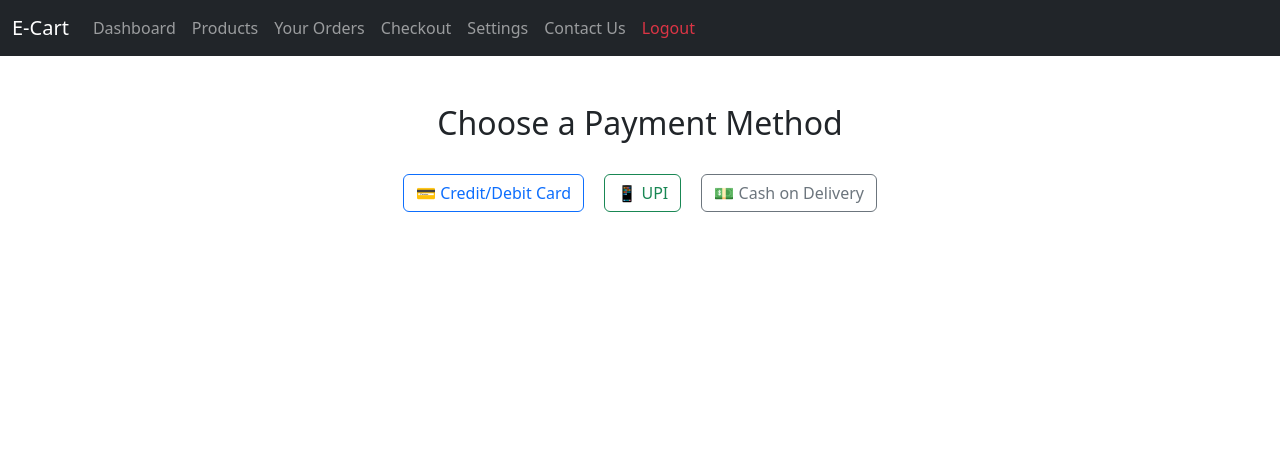
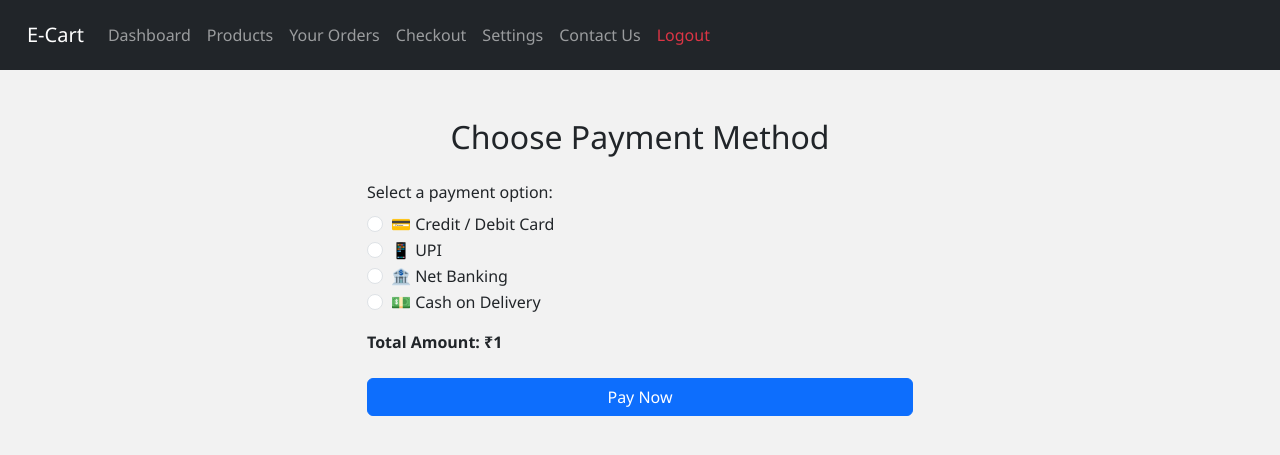
Before and after one commit to KRISHNACHAITANYAVEJENDLA/E-cart, a Flask app: template templates/payments.html in a window 1280 px wide. Shown: the top 455 px of the page. Run offline with Flask 3, Linux system fonts and the light colour scheme; the template is opened without the code that fills it: most values are stand-ins (such as "Sample title", 1, 10 or a date in 2020).

Commit message:
Update payments.html

```diff
--- a/templates/payments.html
+++ b/templates/payments.html
@@ -2,90 +2,50 @@
 <html lang="en">
 <head>
   <meta charset="UTF-8">
-  <title>Payments | E-cart</title>
+  <title>Payment | E-cart</title>
+  <meta name="viewport" content="width=device-width, initial-scale=1">
   <link href="https://cdn.jsdelivr.net/npm/bootstrap@5.3.0/dist/css/bootstrap.min.css" rel="stylesheet">
-  <script>
-    function showForm(method) {
-      document.querySelectorAll('.payment-form').forEach(f => f.style.display = 'none');
-      document.getElementById(method).style.display = 'block';
-    }
-  </script>
+  <link rel="stylesheet" href="{{ url_for('static', filename='css/style.css') }}">
 </head>
 <body>
+
   {% include 'navbar.html' %}
 
   <div class="container mt-5">
-    {% if not session.get('payment_done') %}
-      <h2 class="text-center mb-4">Choose a Payment Method</h2>
-      <div class="text-center mb-4">
-        <button onclick="showForm('credit')" class="btn btn-outline-primary m-2">💳 Credit/Debit Card</button>
-        <button onclick="showForm('upi')" class="btn btn-outline-success m-2">📱 UPI</button>
-        <button onclick="showForm('cod')" class="btn btn-outline-secondary m-2">💵 Cash on Delivery</button>
+    <h2 class="text-center mb-4">Choose Payment Method</h2>
+
+    <div class="row justify-content-center">
+      <div class="col-md-6">
+        <form method="post" action="{{ url_for('payments') }}">
+          <div class="mb-3">
+            <label class="form-label">Select a payment option:</label>
+            <div class="form-check">
+              <input class="form-check-input" type="radio" name="payment_method" value="credit_card" required>
+              <label class="form-check-label">💳 Credit / Debit Card</label>
+            </div>
+            <div class="form-check">
+              <input class="form-check-input" type="radio" name="payment_method" value="upi" required>
+              <label class="form-check-label">📱 UPI</label>
+            </div>
+            <div class="form-check">
+              <input class="form-check-input" type="radio" name="payment_method" value="net_banking" required>
+              <label class="form-check-label">🏦 Net Banking</label>
+            </div>
+            <div class="form-check">
+              <input class="form-check-input" type="radio" name="payment_method" value="cod" required>
+              <label class="form-check-label">💵 Cash on Delivery</label>
+            </div>
+          </div>
+
+          <div class="mb-4">
+            <strong>Total Amount: ₹{{ total_price }}</strong>
+          </div>
+
+          <button type="submit" class="btn btn-primary w-100">Pay Now</button>
+        </form>
       </div>
+    </div>
+  </div>
 
-      <!-- Credit Card Form -->
-      <form id="credit" class="payment-form" style="display: none;" action="{{ url_for('payments') }}" method="POST">
-        <div class="card p-4">
-          <h5>Credit/Debit Card</h5>
-          <input type="hidden" name="method" value="card">
-          <div class="mb-3">
-            <label class="form-label">Card Number</label>
-            <input type="text" class="form-control" required>
-          </div>
-          <div class="mb-3">
-            <label class="form-label">Expiry</label>
-            <input type="text" class="form-control" required>
-          </div>
-          <div class="mb-3">
-            <label class="form-label">CVV</label>
-            <input type="password" class="form-control" required>
-          </div>
-          <button type="submit" class="btn btn-primary">Pay ₹{{ total_price }}</button>
-        </div>
-      </form>
-
-      <!-- UPI Form -->
-      <form id="upi" class="payment-form" style="display: none;" action="{{ url_for('payments') }}" method="POST">
-        <div class="card p-4">
-          <h5>UPI</h5>
-          <input type="hidden" name="method" value="upi">
-          <div class="mb-3">
-            <label class="form-label">UPI ID</label>
-            <input type="text" class="form-control" required>
-          </div>
-          <button type="submit" class="btn btn-success">Pay ₹{{ total_price }}</button>
-        </div>
-      </form>
-
-      <!-- COD Form -->
-      <form id="cod" class="payment-form" style="display: none;" action="{{ url_for('payments') }}" method="POST">
-        <div class="card p-4">
-          <h5>Cash on Delivery</h5>
-          <input type="hidden" name="method" value="cod">
-          <p>You will pay ₹{{ total_price }} at the time of delivery.</p>
-          <button type="submit" class="btn btn-secondary">Place Order</button>
-        </div>
-      </form>
-    {% else %}
-      <div class="text-center mt-5">
-        <h3 class="text-success">🎉 Payment Successful!</h3>
-        <p class="lead">Thank you for your order, {{ session['user'] }}.</p>
-        <p class="text-muted">Tracking your order below:</p>
-
-        <div class="card p-4 mt-4">
-          <h5 class="mb-3">📦 Order Status</h5>
-          <ul class="list-group">
-            <li class="list-group-item">Order Placed ✅</li>
-            <li class="list-group-item">Payment Confirmed ✅</li>
-            <li class="list-group-item">Packed 🚚</li>
-            <li class="list-group-item">In Transit ⏳</li>
-            <li class="list-group-item">Estimated Delivery: <strong>2-3 days</strong></li>
-          </ul>
-        </div>
-
-        <a href="{{ url_for('dashboard') }}" class="btn btn-primary mt-4">Back to Dashboard</a>
-      </div>
-    {% endif %}
-  </div>
 </body>
 </html>
```
